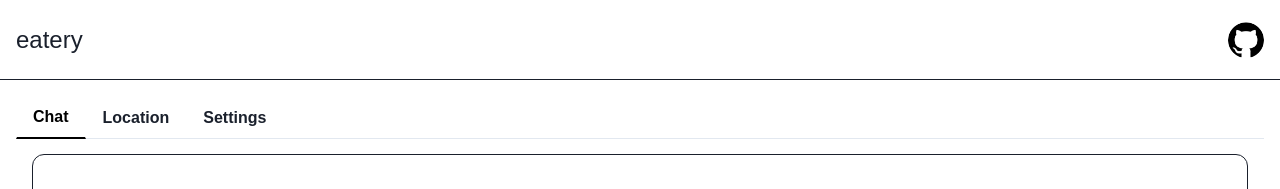
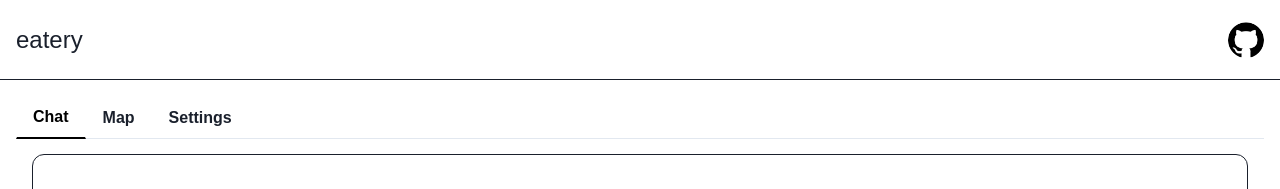
Before and after one commit to anngo-1/eatery, a Next.js app in the folder eatery-client/: page / in a window 1280 px wide. Shown: the top 189 px of the page. Built offline with nearby package versions, Linux system fonts and the light colour scheme; a web font is replaced by a local one.

Commit message:
change name

```diff
--- a/eatery-client/app/page.tsx
+++ b/eatery-client/app/page.tsx
@@ -46,7 +46,7 @@ export default function Home() {
               py={{ base: 1, md: 2 }}
               fontWeight="semibold"
             >
-              Location
+             Map
             </Tab>
             <Tab
               _selected={{ color: 'black', borderBottom: '2px solid black' }}
```
